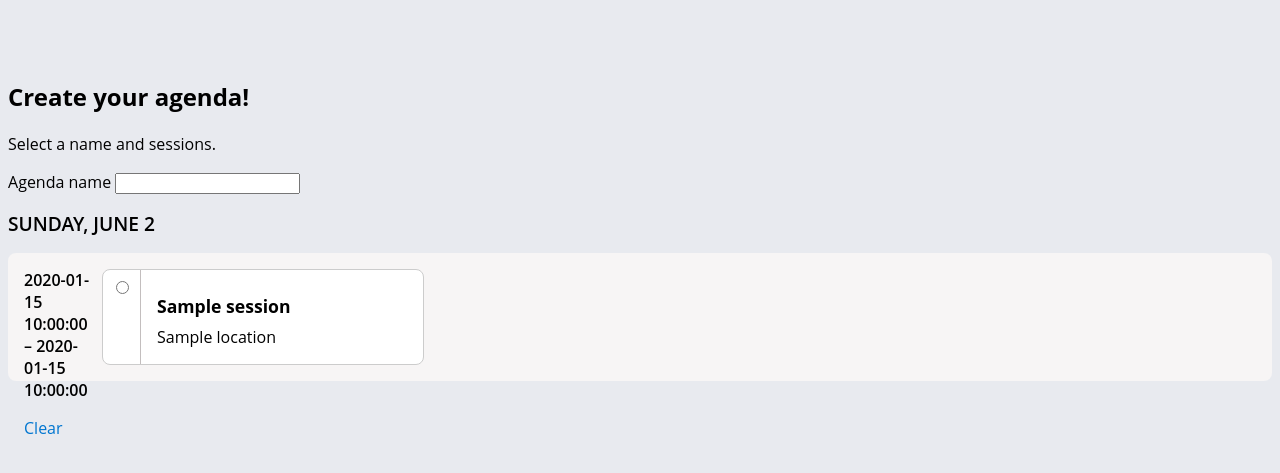
After one commit to rlrlarson/PW-Agenda, a Flask app: template templates/agenda.html in a window 1280 px wide. The commit adds this page. Shown: the top 473 px of the page. Run offline with Flask 2, Linux system fonts and the light colour scheme; the template is opened without the code that fills it: most values are stand-ins (such as "Sample title", 1, 10 or a date in 2020).

Commit message:
added create agenda page

```diff
--- a/forms.py
+++ b/forms.py
@@ -13,3 +13,9 @@ class SignupForm(FlaskForm):
 	username = StringField('Username', validators=[DataRequired()])
 	password = PasswordField('Password', validators=[DataRequired()])
 	submit = SubmitField('Signup')
+
+# Create class AgendaForm
+# class AgendaForm(FlaskForm):
+# 	agenda_name = StringField('Agenda Name', validators=[DataRequired()])
+# 	password = PasswordField('Password', validators=[DataRequired()])
+# 	create = SubmitField('Create')
--- a/routes.py
+++ b/routes.py
@@ -17,6 +17,9 @@ app.config['SQLALCHEMY_DATABASE_URI'] = 'postgresql://localhost/pwagenda'
 db.init_app(app)
 app.secret_key = "pwagenda"
 
+# global variable for grouped sessions
+grouped_sessions = []
+
 # index route
 @app.route('/')
 @app.route('/index')
@@ -25,12 +28,32 @@ def index():
 
 	# parse out all sets of sessions for each day, for each time
 
-	first_sessions_set = Session.query.filter_by(start_time='2019-06-02 08:30:00-04:00').all()
+	all_sessions = Session.query.order_by(Session.session_id).all()
+
+
+	timeslot = all_sessions[0].start_time
+	group = []
+
+	# for item in all_sessions:
+	# 	print item.start_time
+
+	for item in all_sessions:
+		if timeslot == item.start_time:
+			group.append(item)
+		else:
+			timeslot = item.start_time
+			grouped_sessions.append(group)
+			group = []
+			group.append(item)
+
+	print grouped_sessions
+
+
  	if 'username' in session:
 		session_user = User.query.filter_by(username=session['username']).first()
-		return render_template('index.html', title='All Sessions', username=session_user.username, sessions=sessions, firstgroup=first_sessions_set)
+		return render_template('index.html', title='All Sessions', username=session_user.username, grouped_sessions=grouped_sessions)
 	else:
-		return render_template('index.html', title='All Sessions', sessions=sessions)
+		return render_template('index.html', title='All Sessions', sessions=sessions, grouped_sessions=grouped_sessions)
 
 @app.route('/save/<session_id>', methods=['POST'])
 def save(session_id):
@@ -90,10 +113,11 @@ def logout():
 	session.clear()
 	return redirect(url_for('index'))
 
-
+# create agenda route
+@app.route('/agenda', methods=['POST'])
 def agenda():
-	agenda = Saved.query.all()
-	return render_template('agenda.html', agenda=agenda)
+#	agenda = Saved.query.all()
+	return render_template('agenda.html', grouped_sessions=grouped_sessions)
 
 
 if __name__ == "__main__":
--- /dev/null
+++ b/templates/agenda.html
@@ -0,0 +1,103 @@
+{% extends "index.html" %}
+{% block content %}
+
+<head>
+  <link rel="stylesheet" href="../static/css/main.css">
+  <script src="static/js/jquery.js"></script>
+  <script src="static/js/FileSaver.js"></script>
+  <script src="static/js/ics.js"></script>
+
+  <script>
+
+    $(function() {
+      $('.session-radio').click(function () {
+        /*
+        var radioGroupName = $(this).attr('name');
+        console.log(radioGroupName);
+        */
+        $(this).children('input').prop('checked', true);
+        $('input:not(:checked)').parent().removeClass("radio-selected");
+        $('input:checked').parent().addClass("radio-selected");
+      });
+
+      $('.session-content').click(function(){
+        $('.peek-panel').animate({right:'0px'},250);
+      });
+
+      $('.peek-panel').click(function(){
+        $(this).animate({right:'-336px'},200);
+      })
+
+      $('.clear-selection').click(function(){
+        var radioGroupName = $(this).attr('name');
+        $('input[name=' + radioGroupName + ']').prop('checked',false);
+        $('input:not(:checked)').parent().removeClass("radio-selected");
+      })
+
+    });
+
+  </script>
+
+
+
+</head>
+
+<section class="content-section">
+      <div class="container text-center">
+
+         <div class="col-lg-5 mx-auto">
+            <h2>Create your agenda!</h2>
+            <p class="lead mb-3">Select a name and sessions.</p>
+
+			<form>
+				Agenda name
+				<input type="text" name="agendaname"><br>
+			</form>
+
+			 <span class="agenda-day">
+      			Sunday, June 2
+    		</span>
+
+		    {% for group in grouped_sessions %}
+
+		    <div class="time-slot-container">
+		      <div class="time-display">
+		        {{ group[0].start_time }} &ndash; {{ group[0].end_time }}
+		        <div class="clear-selection" name="session1">Clear</div>
+		      </div>
+
+		      <div class="flex-container">
+
+		      {% for session in group %}
+
+		        <div class="session-card flex-container-nw">
+
+		          <div class="session-radio">
+		              <input type="radio" name="session1"/>
+		          </div>
+
+		          <div class="session-content">
+		            <span class="session-type {{ session.type_nospaces }}"></span>
+		            <span class="title">
+		              {{ session.title }}
+		            </span>
+		            <span class="description">
+		              {{ session.location }}
+		            </span>
+		          </div>
+
+
+		        </div>
+
+		      {% endfor %}
+
+		      </div>
+
+		    </div>
+
+		    {% endfor %}
+
+        </div>
+      </div>
+  </section>
+ {% endblock %}
--- a/templates/index.html
+++ b/templates/index.html
@@ -55,6 +55,11 @@
         <button type="submit" class="btn btn-warning"> Log out </button>
       </form>
 
+      <!-- Create agenda button -->
+      <form action="/agenda" method="POST">
+        <button type="submit" class="btn btn-warning"> Create agenda </button>
+      </form>
+
     </div>
 
     <!-- else  -->
@@ -87,19 +92,19 @@
       Sunday, June 2
     </span>
 
-    {% set start_time = '2019-06-02 08:30:00-04:00' %}
-
-
-    {% for session in sessions %}
+    {% for group in grouped_sessions %}
 
 
     <div class="time-slot-container">
       <div class="time-display">
-        8:30 &ndash; 9:15am
+        {{ group[0].start_time }} &ndash; {{ group[0].end_time }}
         <div class="clear-selection" name="session1">Clear</div>
       </div>
 
       <div class="flex-container">
+
+      {% for session in group %}
+
         <div class="session-card flex-container-nw">
 
           <div class="session-radio">
@@ -115,10 +120,14 @@
               {{ session.location }}
             </span>
           </div>
+
+
         </div>
 
+      {% endfor %}
 
       </div>
+
     </div>
 
     {% endfor %}
```
Also changed, not shown: 1 other file.
